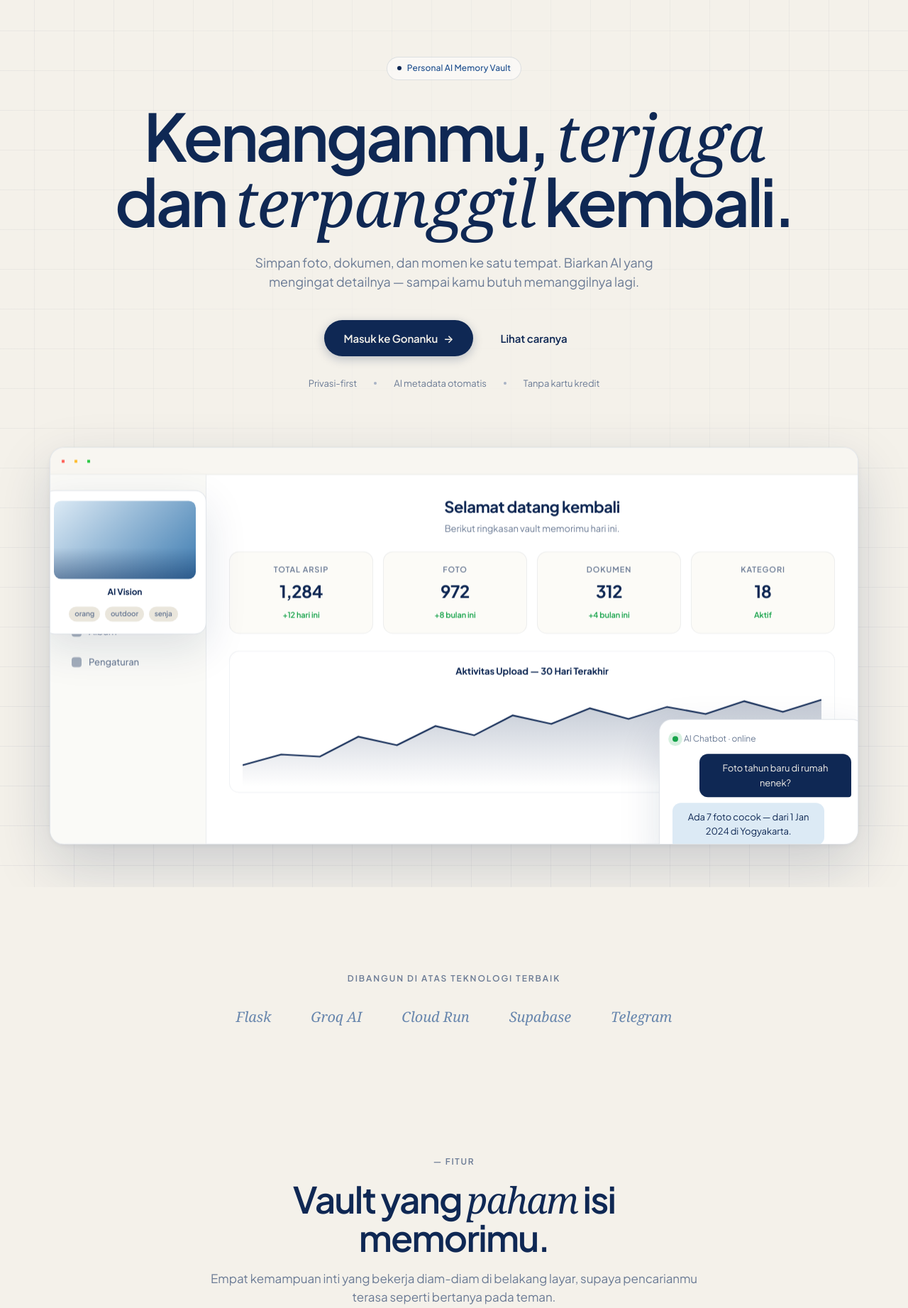
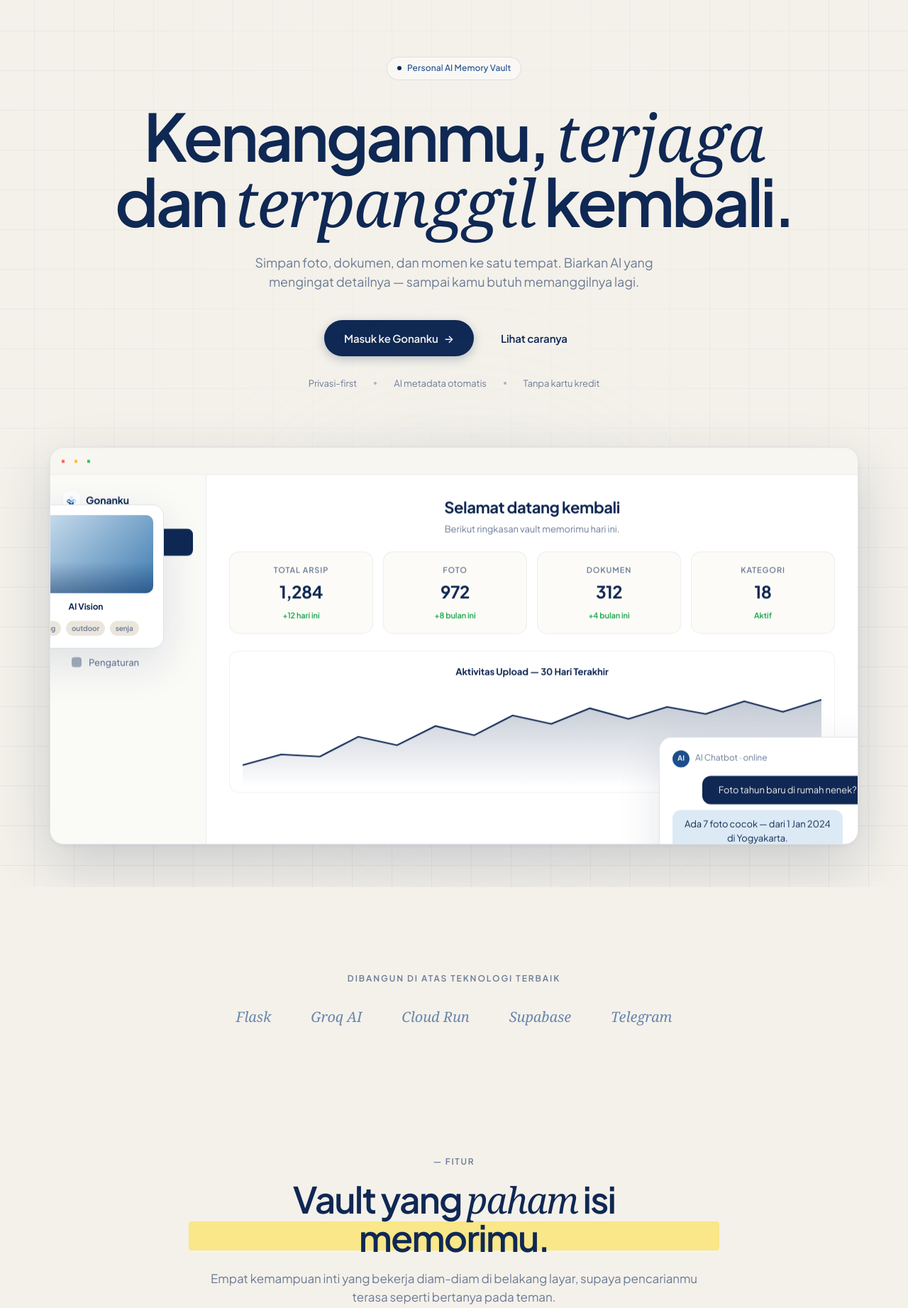
Before and after one commit to Sulthonikamalm/cloudtubes-gonanku, a Flask app: page / in a window 1280 px wide. Shown: the part 77-1920 px from the top of the page at 71% size. Run offline with Flask 3, Linux system fonts and the light colour scheme; some web fonts are replaced.

Commit message:
UI/UX: Perbaikan overlap mockup, penambahan efek organik (glow-blob), stabilo, stagger reveal, dan paralaks estetis

```diff
--- a/app/static/css/landing.css
+++ b/app/static/css/landing.css
@@ -249,25 +249,28 @@ h1.hero-title {
 
 /* Floating accent cards on hero mockup */
 .float-chat {
-  position: absolute; right: -10px; bottom: -30px; width: 290px;
+  position: absolute; right: -40px; bottom: -40px; width: 320px;
   background: var(--paper); border-radius: 18px; padding: 18px;
   box-shadow: var(--shadow-lift); border: 1px solid var(--line);
   animation: fl 6s ease-in-out infinite;
+  z-index: 10;
 }
 .float-chat-h { display: flex; align-items: center; gap: 8px; font-size: 12px; color: var(--ink-mute); margin-bottom: 12px; }
+.chat-avatar { width: 24px; height: 24px; border-radius: 50%; background: var(--ink-soft); color: var(--canvas); display: grid; place-items: center; font-size: 10px; font-weight: 700; letter-spacing: 0; }
 .float-chat-h .pulse {
   width: 8px; height: 8px; border-radius: 50%; background: #16A34A;
-  box-shadow: 0 0 0 0 rgba(22,163,74,.5); animation: pulse 2s infinite;
+  box-shadow: 0 0 0 0 rgba(22,163,74,.5); animation: pulse 2s infinite; margin-left: auto;
 }
 .bub { font-size: 13px; padding: 10px 12px; border-radius: 12px; margin-bottom: 8px; max-width: 85%; }
 .bub.me { background: var(--ink); color: var(--canvas); margin-left: auto; border-bottom-right-radius: 4px; }
 .bub.ai { background: var(--ice); color: var(--ink); border-bottom-left-radius: 4px; }
 
 .float-vision {
-  position: absolute; left: -10px; top: 60px; width: 230px;
+  position: absolute; left: -60px; top: 80px; width: 220px;
   background: var(--paper); border-radius: 16px; padding: 14px;
   box-shadow: var(--shadow-lift); border: 1px solid var(--line);
   animation: fl 7s ease-in-out infinite reverse;
+  z-index: 10;
 }
 .fv-img {
   height: 110px; border-radius: 10px;
@@ -566,8 +569,67 @@ h1.hero-title {
 }
 
 /* ---------- Reveal animation ---------- */
-.reveal { opacity: 0; transform: translateY(20px); transition: opacity .8s ease, transform .8s ease; }
+.reveal { opacity: 0; transform: translateY(30px); transition: opacity 0.9s cubic-bezier(0.22, 1, 0.36, 1), transform 0.9s cubic-bezier(0.22, 1, 0.36, 1); will-change: opacity, transform; }
 .reveal.in { opacity: 1; transform: translateY(0); }
+
+/* Staggered hero */
+.eyebrow.reveal { transition-delay: 0.1s; }
+.hero-title.reveal { transition-delay: 0.2s; }
+.hero-sub.reveal { transition-delay: 0.3s; }
+.hero-actions.reveal { transition-delay: 0.4s; }
+.hero-meta.reveal { transition-delay: 0.5s; }
+
+/* Staggered feature cards */
+.f-card:nth-child(1) { transition-delay: 0.1s; }
+.f-card:nth-child(2) { transition-delay: 0.25s; }
+.f-card:nth-child(3) { transition-delay: 0.4s; }
+
+/* Staggered steps */
+.step:nth-child(1) { transition-delay: 0.1s; }
+.step:nth-child(2) { transition-delay: 0.25s; }
+.step:nth-child(3) { transition-delay: 0.4s; }
+
+/* ---------- Organic & Interactive Elements ---------- */
+.glow-blob {
+  position: absolute;
+  top: 50%; left: 50%;
+  width: 65vw; height: 65vw; max-width: 800px; max-height: 800px;
+  background: radial-gradient(circle, rgba(62, 124, 177, 0.12) 0%, rgba(220, 234, 245, 0.04) 50%, transparent 70%);
+  transform: translate(-50%, -50%);
+  border-radius: 50%;
+  z-index: -1;
+  filter: blur(60px);
+  animation: float-blob 12s ease-in-out infinite alternate;
+  pointer-events: none;
+}
+@keyframes float-blob {
+  0% { transform: translate(-50%, -50%) scale(1); }
+  100% { transform: translate(-45%, -55%) scale(1.05); }
+}
+
+.stabilo {
+  position: relative;
+  display: inline-block;
+  z-index: 1;
+}
+.stabilo::after {
+  content: "";
+  position: absolute;
+  left: -2%;
+  bottom: 8%;
+  width: 104%;
+  height: 38%;
+  background: rgba(252, 225, 73, 0.6); /* Kuning stabilo lembut */
+  z-index: -1;
+  border-radius: 4px;
+  transform-origin: left;
+  transform: scaleX(0);
+  transition: transform 0.85s cubic-bezier(0.22, 1, 0.36, 1);
+}
+.reveal.in .stabilo::after {
+  transform: scaleX(1);
+  transition-delay: 0.35s;
+}
 
 /* ---------- Responsive ---------- */
 @media (max-width: 960px) {
--- a/app/templates/landing.html
+++ b/app/templates/landing.html
@@ -35,16 +35,16 @@
   <section class="hero has-grid">
     <div class="grid-overlay" data-parallax="0.18" aria-hidden="true"></div>
     <div class="wrap">
-      <span class="eyebrow"><span class="dot"></span> Personal AI Memory Vault</span>
-      <h1 class="hero-title">
+      <span class="eyebrow reveal"><span class="dot"></span> Personal AI Memory Vault</span>
+      <h1 class="hero-title reveal">
         Kenanganmu, <span class="serif">terjaga</span><br />
         dan <span class="serif">terpanggil</span> kembali.
       </h1>
-      <p class="hero-sub">
+      <p class="hero-sub reveal">
         Simpan foto, dokumen, dan momen ke satu tempat. Biarkan AI yang
         mengingat detailnya — sampai kamu butuh memanggilnya lagi.
       </p>
-      <div class="hero-actions">
+      <div class="hero-actions reveal">
         <a class="btn-primary" href="{{ url_for('auth.login') }}">
           Masuk ke Gonanku <span>→</span>
         </a>
@@ -52,7 +52,7 @@
           Lihat caranya
         </a>
       </div>
-      <div class="hero-meta">
+      <div class="hero-meta reveal">
         <span>Privasi-first</span>
         <span class="sep"></span>
         <span>AI metadata otomatis</span>
@@ -63,6 +63,7 @@
 
     <!-- Product mockup besar -->
     <div class="hero-stage reveal" data-parallax="-0.08">
+      <div class="glow-blob"></div>
       <div class="hero-screen">
         <div class="screen-body">
           <aside class="screen-side">
@@ -123,7 +124,8 @@
         <!-- Floating accent: AI chat -->
         <div class="float-chat">
           <div class="float-chat-h">
-            <span class="pulse"></span> AI Chatbot · online
+            <div class="chat-avatar">AI</div>
+            AI Chatbot · online <span class="pulse"></span>
           </div>
           <div class="bub me">Foto tahun baru di rumah nenek?</div>
           <div class="bub ai">Ada 7 foto cocok — dari 1 Jan 2024 di Yogyakarta.</div>
@@ -161,7 +163,7 @@
       <div class="section-head reveal">
         <div class="section-tag">— Fitur</div>
         <h2 class="section-title">
-          Vault yang <span class="serif">paham</span> isi memorimu.
+          <span class="stabilo">Vault yang <span class="serif">paham</span> isi memorimu.</span>
         </h2>
         <p class="section-sub">
           Empat kemampuan inti yang bekerja diam-diam di belakang layar,
@@ -219,7 +221,7 @@
     <div class="wrap">
 
       <div class="showcase-row reveal">
-        <div class="sc-copy">
+        <div class="sc-copy" data-parallax="-0.02">
           <div class="sc-tag">— Dashboard</div>
           <h3 class="sc-h">Ringkasan vault, dalam satu pandangan.</h3>
           <p class="sc-p">
@@ -232,7 +234,7 @@
             <li>Filter cepat ke kategori paling sering dipakai</li>
           </ul>
         </div>
-        <div class="sc-visual sv-dash">
+        <div class="sc-visual sv-dash" data-parallax="0.04">
           <div class="kpi-row">
             <div class="kpi"><div class="kpi-label">Foto</div><div class="kpi-value">972</div><div class="kpi-trend">+8 ↑</div></div>
             <div class="kpi"><div class="kpi-label">Dokumen</div><div class="kpi-value">312</div><div class="kpi-trend">+4 ↑</div></div>
@@ -254,7 +256,7 @@
       </div>
 
       <div class="showcase-row flip reveal">
-        <div class="sc-copy">
+        <div class="sc-copy" data-parallax="-0.02">
           <div class="sc-tag">— Chatbot</div>
           <h3 class="sc-h">Tanya dengan kalimat biasa.</h3>
           <p class="sc-p">
@@ -267,7 +269,7 @@
             <li>Sidebar riwayat — bisa lanjut kapan saja</li>
           </ul>
         </div>
-        <div class="sc-visual sv-chat">
+        <div class="sc-visual sv-chat" data-parallax="0.05">
           <div class="b ai">Hai, ada yang bisa kubantu temukan hari ini?</div>
           <div class="b me">Cari foto wisuda kakak dong</div>
           <div class="b ai">Aku menemukan 14 foto wisuda kakak — tertanggal Agustus 2022 di kampus Telkom University Surabaya.</div>
@@ -276,7 +278,7 @@
       </div>
 
       <div class="showcase-row reveal">
-        <div class="sc-copy">
+        <div class="sc-copy" data-parallax="-0.02">
           <div class="sc-tag">— Vision AI</div>
           <h3 class="sc-h">Membaca foto sebagai memori.</h3>
           <p class="sc-p">
@@ -289,7 +291,7 @@
             <li>Tagging suasana: indoor, outdoor, malam, senja</li>
           </ul>
         </div>
-        <div class="sc-visual sv-vision">
+        <div class="sc-visual sv-vision" data-parallax="0.03">
           <div class="vp">
             <div class="box" data-label="WAJAH" style="left:18%; top:25%; width:24%; height:42%;"></div>
             <div class="box" data-label="OUTDOOR" style="left:55%; top:50%; width:32%; height:35%;"></div>
```
